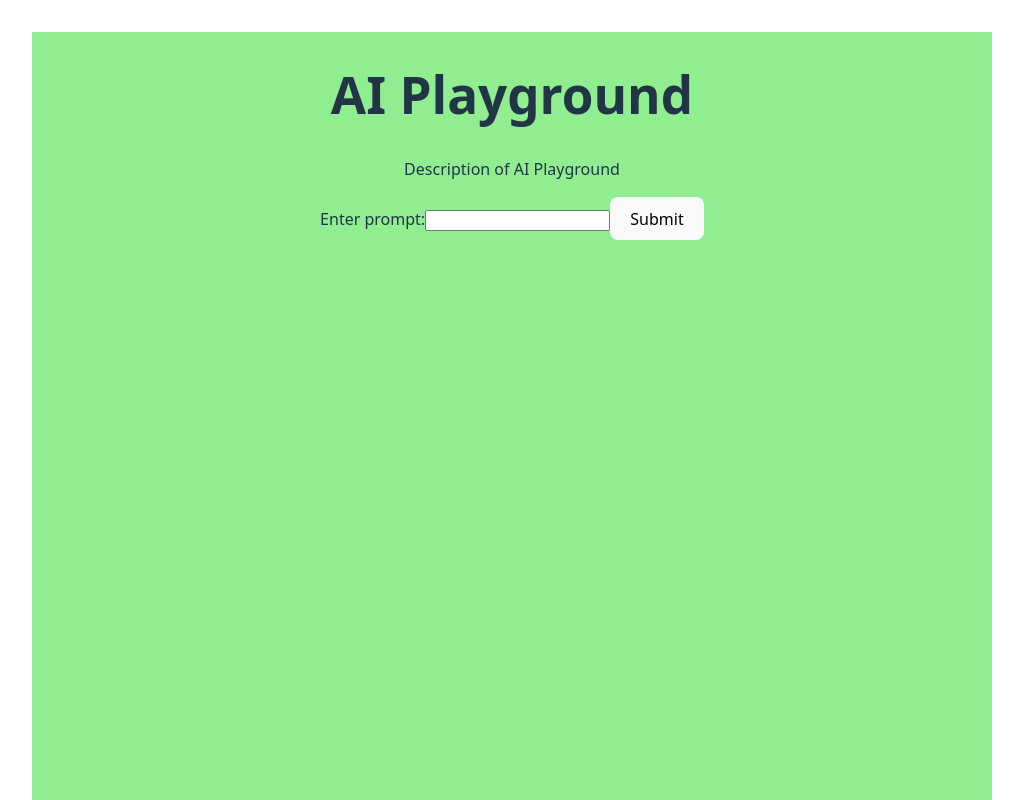
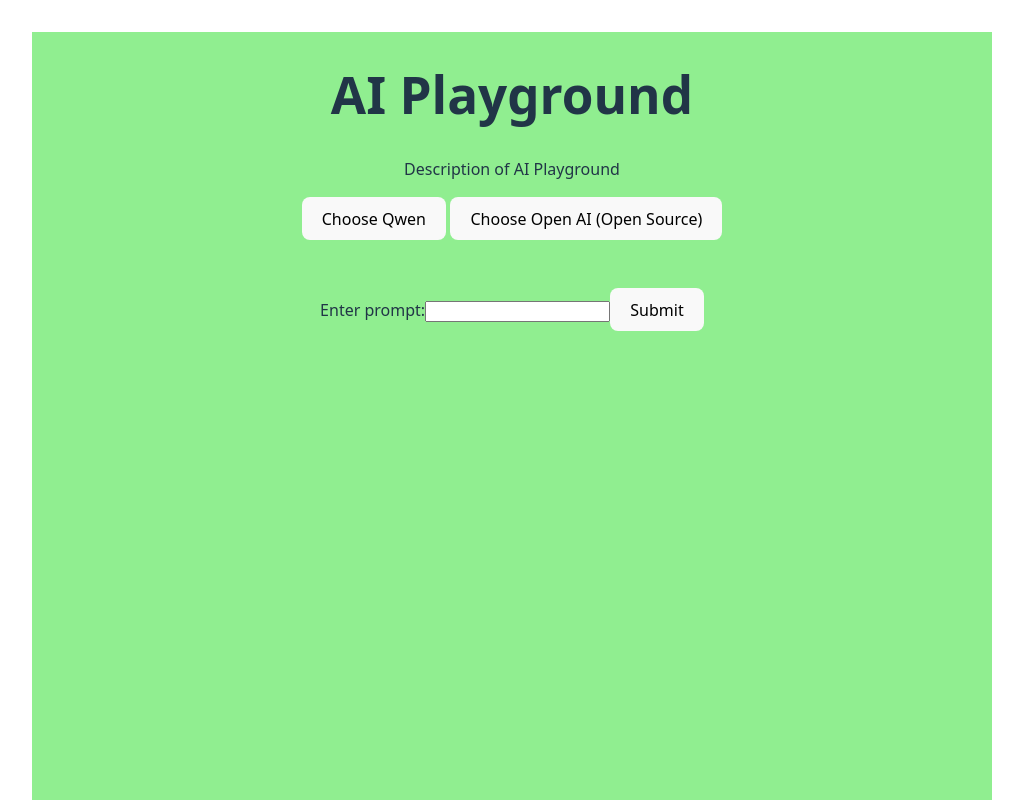
Before and after one commit to conrad1451/BetterChatAI, a React (Vite) app: page / in a window 1280 px wide. Shown: the top 800 px of the page, without its empty margins (128-1151 px from the left). Built offline with nearby package versions, Linux system fonts and the light colour scheme.

Commit message:
feat: enable swapping models with buttons
feat: enable swapping models by pressing buttons (for Qwen and Open AI open source)

```diff
--- a/src/components/AIChat.tsx
+++ b/src/components/AIChat.tsx
@@ -229,6 +229,7 @@
           ))}
         </div>
       </div>
+      <br></br> <br></br>
       <form onSubmit={handleSubmit}>
         <label>
           Enter prompt:
@@ -414,16 +415,10 @@
   }
 }
 
-const MyFormContainer: React.FC = () => {
+const MyFormContainer = (props: { modelChoice: string }) => {
   const [loading, setLoading] = useState(false);
   const [successMessage, setSuccessMessage] = useState<string | null>(null);
   const [errorMessage, setErrorMessage] = useState<string | null>(null);
-
-  const openSourceModels = [
-    "alibaba-qwen3-32b",
-    "openai-gpt-oss-120b",
-    "openai-gpt-oss-20b",
-  ];
 
   // const openSourceModelTokenMaximums = [32000, 8192, 8192];
   //   const [myPromptHistoryAlt, setMyPromptHistoryAlt] = useState<string[]>([]);
@@ -464,7 +459,7 @@
     };
 
     const customMessage = {
-      model: openSourceModels[0],
+      model: props.modelChoice,
       messages: [
         {
           role: "user",
@@ -555,6 +550,14 @@
   const formName = "AI Playground";
   const formDescription = "Description of AI Playground";
 
+  const openSourceModels = [
+    "alibaba-qwen3-32b",
+    "openai-gpt-oss-120b",
+    "openai-gpt-oss-20b",
+  ];
+
+  const [indexChoice, setIndexChoice] = useState<number>(0);
+
   return (
     <>
       <div className="left-part"> </div>
@@ -578,8 +581,23 @@
                     theFontSize={"p"}
                   />
                 </header>
+                <button
+                  onSubmit={() => {
+                    setIndexChoice(0);
+                  }}
+                >
+                  Choose Qwen
+                </button>
+                <>{"            "}</>
+                <button
+                  onSubmit={() => {
+                    setIndexChoice(1);
+                  }}
+                >
+                  Choose Open AI (Open Source)
+                </button>
 
-                <MyFormContainer />
+                <MyFormContainer modelChoice={openSourceModels[indexChoice]} />
                 <ConfirmationModal
                   isModalOpen={showModal}
                   confirmText={modalText.confirm}
```
